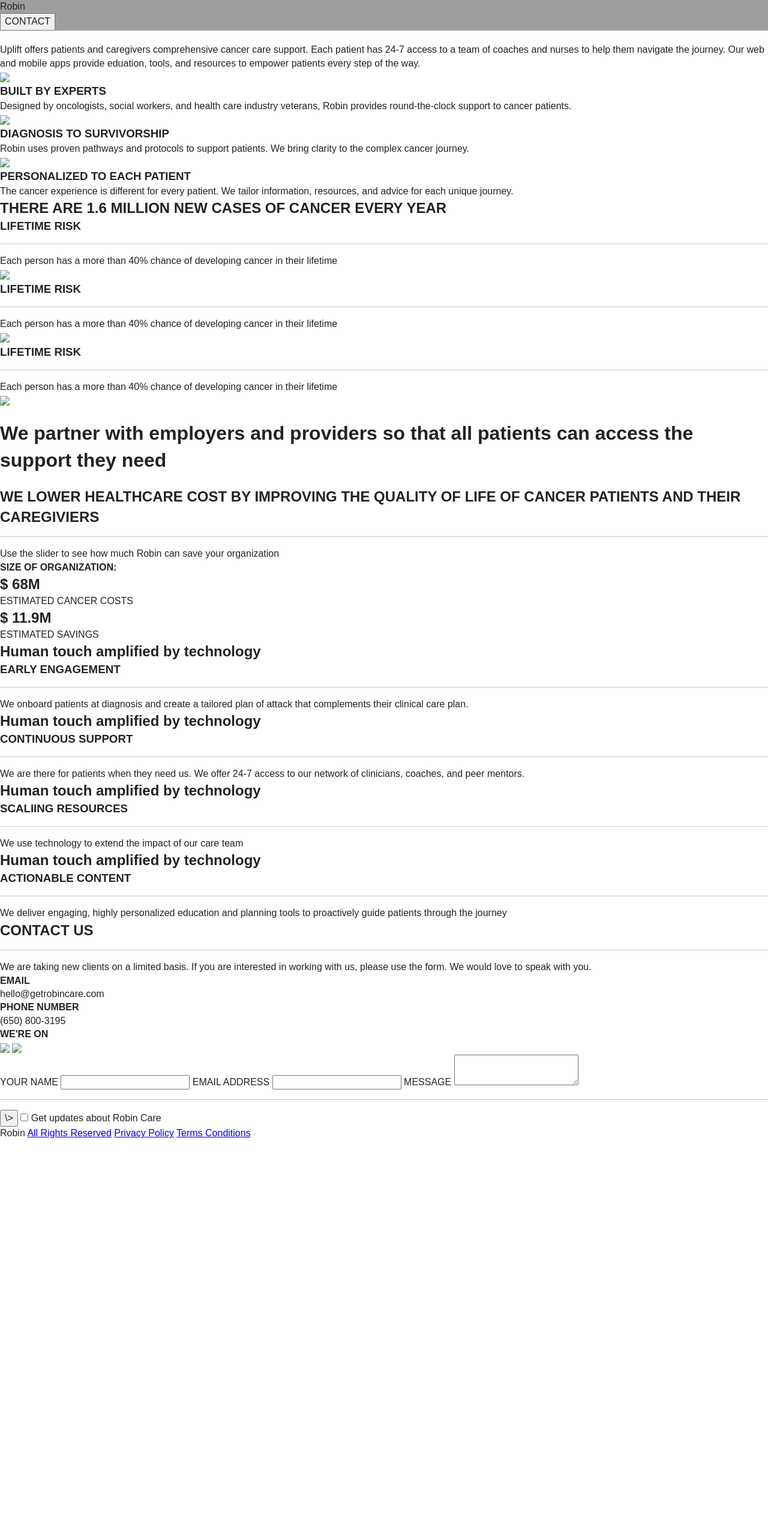
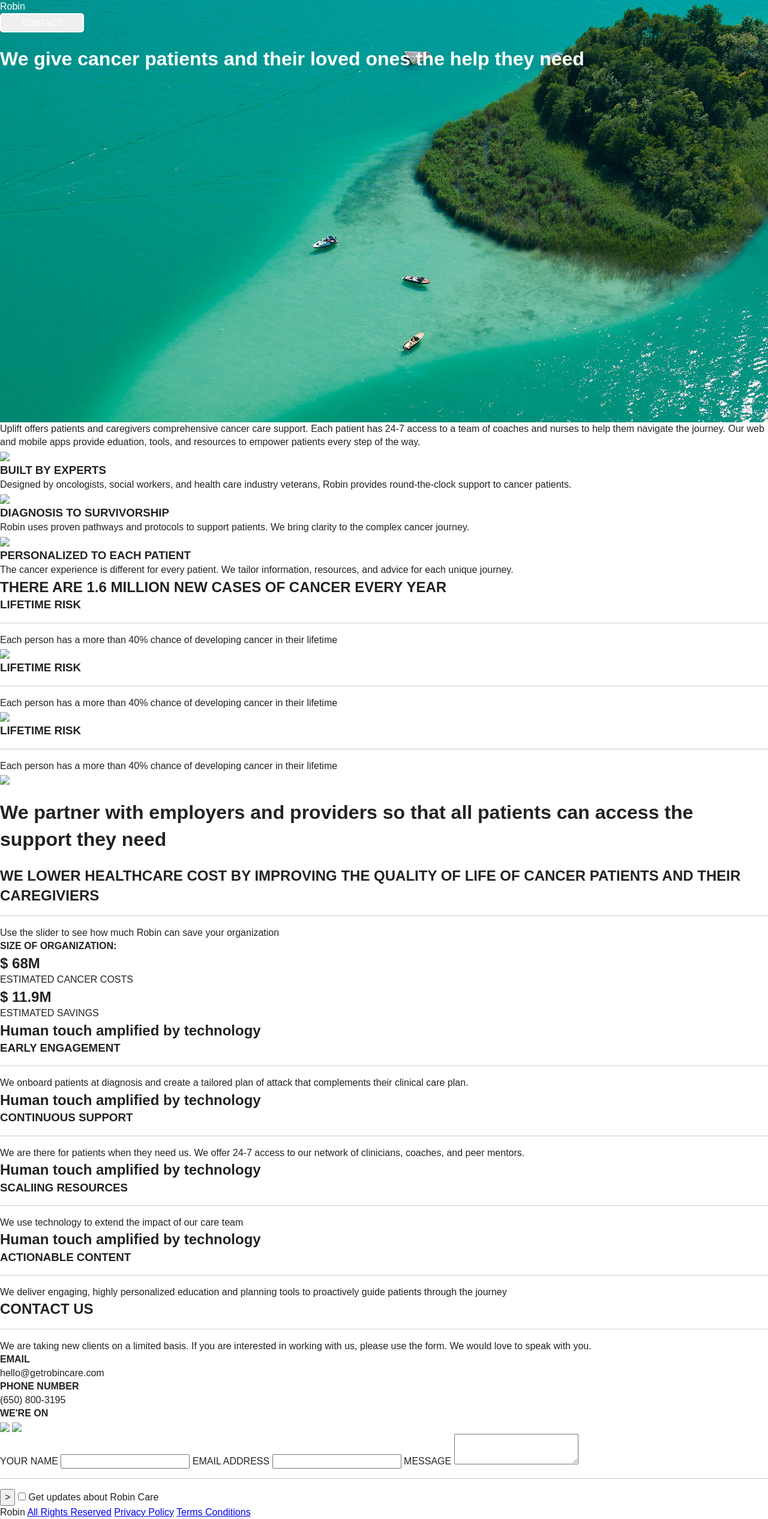
Before and after one commit to robincare/robincare.github.io, a PHP site: page / in a window 1280 px wide. Shown: the whole page at 60% size. Before the commit the page ends 1897 px from the top, so only its background shows below. Run offline with PHP 8.4, Linux system fonts and the light colour scheme; grey boxes are pictures that could not be loaded.

Commit message:
Add styling to hero div

```diff
--- a/css/main.css
+++ b/css/main.css
@@ -98,19 +98,24 @@
   width: 100%; }
 
 .hero-image-container {
-  background-image: url("http://i.imgur.com/PbV1Grl.jpg");
-  background-attachment: fixed;
-  background-size: cover;
-  width: 100%; }
+  background-image: url("../img/temp.jpg");
+  width: 100%;
+  height: 0;
+  color: #fff;
+  padding-bottom: 55%; }
+  .hero-image-container button {
+    border: solid 2px white;
+    border-radius: 5px;
+    height: 32px;
+    width: 140px;
+    font-size: 14px; }
 
 * {
   -moz-box-sizing: border-box;
   box-sizing: border-box;
   margin: 0; }
 
-
-
-
+/*# sourceMappingURL=style.css.map */
 
 
 
--- a/index.html
+++ b/index.html
@@ -25,7 +25,7 @@
                     <div class="logo">Robin</div><!-- ADD LOGO -->
                     <button class="contact-btn">CONTACT</button>
                 </nav>
-                <h1 class="hero-description"></h1>
+                <h1 class="hero-description">We give cancer patients and their loved ones the help they need</h1>
             </div>
             <div class="introduction-container">
                 <p class="intro-description">Uplift offers patients and caregivers comprehensive cancer care support. Each patient has 24-7 access to a team of coaches and nurses to help them navigate the journey. Our web and mobile apps provide eduation, tools, and resources to empower patients every step of the way.</p>
@@ -158,7 +158,7 @@
                         <label>MESSAGE</label><!-- PUT STAR SYMBOL -->
                         <textarea></textarea>
                         <hr>
-                        <button type="submit">\></button>
+                        <button type="submit">></button>
                         <input type="checkbox">
                         <span class="update-description">Get updates about Robin Care</span>
                     </form>
```
Also changed, not shown: css/style.css (+11 -4 lines), css/style.scss (+11 -3 lines), img/temp.jpg (added), 1 other file.
